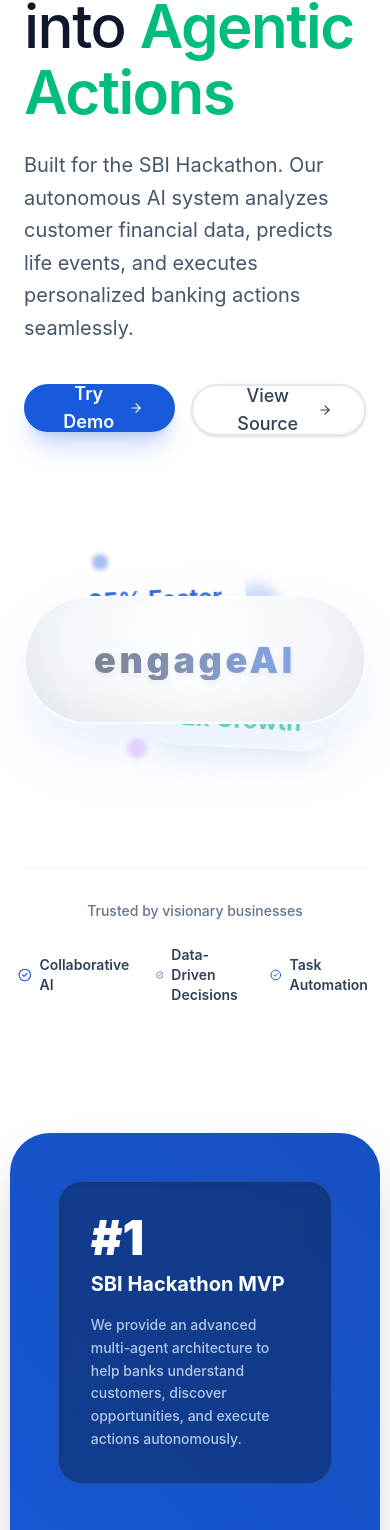
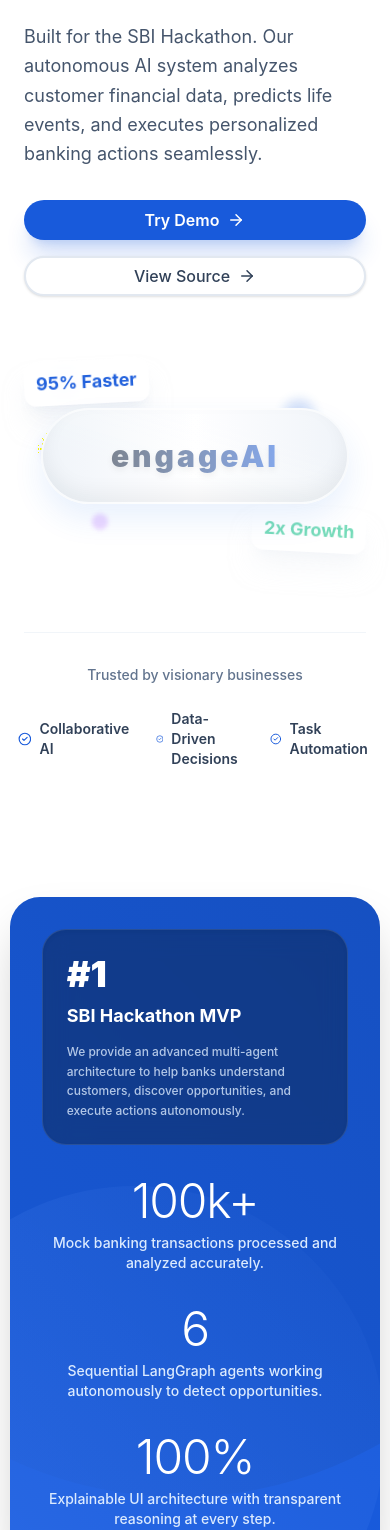
Before and after one commit to aaravgupta0202/engageAI, a React (Vite) app in the folder frontend/: page / in a window 390 px wide. Shown: the part 381-1911 px from the top of the page. Built offline with nearby package versions, Linux system fonts and the light colour scheme.

Commit message:
Fix mobile responsive layouts across Landing page

```diff
--- a/frontend/src/pages/Landing.tsx
+++ b/frontend/src/pages/Landing.tsx
@@ -16,8 +16,8 @@
           <span onClick={() => window.open('https://github.com/aaravgupta0202', '_blank')} className="cursor-pointer hover:text-sbi-blue transition-colors">GitHub Repo</span>
           <span onClick={() => window.open('https://aarav-cc.netlify.app/', '_blank')} className="cursor-pointer hover:text-sbi-blue transition-colors">Contact Us</span>
         </div>
-        <Button onClick={() => onNavigate('generator')} className="rounded-full bg-sbi-blue hover:bg-sbi-navy text-white px-6 font-semibold shadow-md shadow-sbi-blue/20">
-          Try Demo <ArrowRight size={16} className="ml-2" />
+        <Button onClick={() => onNavigate('generator')} className="rounded-full bg-sbi-blue hover:bg-sbi-navy text-white px-4 md:px-6 py-2 font-semibold shadow-md shadow-sbi-blue/20 text-sm md:text-base">
+          Try Demo <ArrowRight size={16} className="ml-1 md:ml-2" />
         </Button>
       </header>
 
@@ -25,18 +25,18 @@
       <div className="w-full max-w-7xl mx-auto px-6 pt-20 pb-32 relative">
         <div className="grid grid-cols-1 lg:grid-cols-2 gap-16 items-center">
           <div className="max-w-3xl">
-            <h1 className="text-6xl md:text-8xl font-medium tracking-tight text-slate-900 mb-6 leading-[1.1]">
+            <h1 className="text-5xl sm:text-6xl md:text-8xl font-medium tracking-tight text-slate-900 mb-4 md:mb-6 leading-[1.1]">
               Turn Banking Data<br />
               into <span className="text-emerald-500 font-semibold">Agentic Actions</span>
             </h1>
-            <p className="text-xl text-slate-600 mb-10 max-w-xl leading-relaxed">
+            <p className="text-lg md:text-xl text-slate-600 mb-8 md:mb-10 max-w-xl leading-relaxed">
               Built for the SBI Hackathon. Our autonomous AI system analyzes customer financial data, predicts life events, and executes personalized banking actions seamlessly.
             </p>
-            <div className="flex space-x-4">
-              <Button onClick={() => onNavigate('generator')} className="rounded-full bg-sbi-blue hover:bg-[#185ADB] text-white px-8 py-6 shadow-xl shadow-sbi-blue/20 text-lg font-semibold flex items-center">
+            <div className="flex flex-col sm:flex-row space-y-4 sm:space-y-0 sm:space-x-4 w-full sm:w-auto">
+              <Button onClick={() => onNavigate('generator')} className="rounded-full bg-sbi-blue hover:bg-[#185ADB] text-white px-8 py-4 sm:py-6 shadow-xl shadow-sbi-blue/20 text-base sm:text-lg font-semibold flex items-center justify-center w-full sm:w-auto">
                 Try Demo <ArrowRight size={18} className="ml-2" />
               </Button>
-              <Button variant="outline" onClick={() => window.open('https://github.com/aaravgupta0202/engageAI', '_blank')} className="rounded-full bg-white border-2 border-slate-200 text-slate-700 hover:bg-slate-50 hover:text-slate-900 px-8 py-6 text-lg font-medium flex items-center shadow-sm">
+              <Button variant="outline" onClick={() => window.open('https://github.com/aaravgupta0202/engageAI', '_blank')} className="rounded-full bg-white border-2 border-slate-200 text-slate-700 hover:bg-slate-50 hover:text-slate-900 px-8 py-4 sm:py-6 text-base sm:text-lg font-medium flex items-center justify-center shadow-sm w-full sm:w-auto">
                 View Source <ArrowRight size={18} className="ml-2" />
               </Button>
             </div>
@@ -75,29 +75,29 @@
         </div>
 
         {/* Abstract Infinity/Glass Graphic area */}
-        <div className="mt-24 relative w-full h-64 md:h-96 flex items-center justify-center">
+        <div className="mt-16 md:mt-24 relative w-full h-48 sm:h-64 md:h-96 flex items-center justify-center">
 
           {/* Glass Particles */}
           <div className="absolute inset-0 pointer-events-none overflow-visible">
-            <div className="absolute top-[10%] left-[20%] w-4 h-4 rounded-full bg-sbi-blue/40 blur-[2px] animate-bounce" style={{animationDuration: '3s'}}></div>
-            <div className="absolute top-[40%] left-[10%] w-8 h-8 rounded-full bg-indigo-500/30 blur-[4px] animate-pulse" style={{animationDuration: '4s'}}></div>
-            <div className="absolute top-[60%] right-[15%] w-6 h-6 rounded-full bg-emerald-400/40 blur-[3px] animate-bounce" style={{animationDuration: '5s', animationDelay: '1s'}}></div>
-            <div className="absolute top-[20%] right-[25%] w-12 h-12 rounded-full bg-sbi-blue/20 blur-[6px] animate-pulse" style={{animationDuration: '6s'}}></div>
-            <div className="absolute bottom-[10%] left-[30%] w-5 h-5 rounded-full bg-purple-400/30 blur-[2px] animate-bounce" style={{animationDuration: '4.5s', animationDelay: '0.5s'}}></div>
+            <div className="absolute top-[10%] left-[10%] sm:left-[20%] w-3 sm:w-4 h-3 sm:h-4 rounded-full bg-sbi-blue/40 blur-[2px] animate-bounce" style={{animationDuration: '3s'}}></div>
+            <div className="absolute top-[40%] left-[5%] sm:left-[10%] w-6 sm:w-8 h-6 sm:h-8 rounded-full bg-indigo-500/30 blur-[4px] animate-pulse" style={{animationDuration: '4s'}}></div>
+            <div className="absolute top-[60%] right-[10%] sm:right-[15%] w-5 sm:w-6 h-5 sm:h-6 rounded-full bg-emerald-400/40 blur-[3px] animate-bounce" style={{animationDuration: '5s', animationDelay: '1s'}}></div>
+            <div className="absolute top-[20%] right-[15%] sm:right-[25%] w-8 sm:w-12 h-8 sm:h-12 rounded-full bg-sbi-blue/20 blur-[6px] animate-pulse" style={{animationDuration: '6s'}}></div>
+            <div className="absolute bottom-[10%] left-[20%] sm:left-[30%] w-4 sm:w-5 h-4 sm:h-5 rounded-full bg-purple-400/30 blur-[2px] animate-bounce" style={{animationDuration: '4.5s', animationDelay: '0.5s'}}></div>
           </div>
           {/* Abstract Floating UI Elements */}
-          <div className="absolute top-10 left-10 text-sbi-blue font-bold text-2xl md:text-3xl bg-white/80 backdrop-blur-md px-6 py-3 rounded-2xl shadow-xl shadow-slate-200/50 transform -rotate-3 animate-pulse">
+          <div className="absolute top-0 sm:top-10 left-0 sm:left-10 text-sbi-blue font-bold text-lg sm:text-2xl md:text-3xl bg-white/80 backdrop-blur-md px-3 sm:px-6 py-2 sm:py-3 rounded-xl sm:rounded-2xl shadow-xl shadow-slate-200/50 transform -rotate-3 animate-pulse">
             95% Faster
           </div>
-          <div className="absolute bottom-10 right-10 text-emerald-500 font-bold text-2xl md:text-3xl bg-white/80 backdrop-blur-md px-6 py-3 rounded-2xl shadow-xl shadow-slate-200/50 transform rotate-3 animate-pulse" style={{animationDelay: '1s'}}>
+          <div className="absolute bottom-0 sm:bottom-10 right-0 sm:right-10 text-emerald-500 font-bold text-lg sm:text-2xl md:text-3xl bg-white/80 backdrop-blur-md px-3 sm:px-6 py-2 sm:py-3 rounded-xl sm:rounded-2xl shadow-xl shadow-slate-200/50 transform rotate-3 animate-pulse" style={{animationDelay: '1s'}}>
             2x Growth
           </div>
 
           {/* The Central Shape (simulating the glossy 3D shape from the mockup) */}
-          <div className="w-full max-w-3xl h-32 md:h-48 rounded-full bg-gradient-to-r from-slate-100 via-white to-slate-100 shadow-[inset_0_-20px_40px_rgba(0,0,0,0.05),0_30px_60px_rgba(40,116,240,0.1)] border-2 border-white/50 relative overflow-hidden backdrop-blur-3xl flex items-center justify-center group cursor-default transition-all duration-700 hover:shadow-[inset_0_-20px_40px_rgba(0,0,0,0.05),0_30px_60px_rgba(40,116,240,0.2)]">
+          <div className="w-full max-w-[90%] sm:max-w-3xl h-24 sm:h-32 md:h-48 rounded-full bg-gradient-to-r from-slate-100 via-white to-slate-100 shadow-[inset_0_-10px_20px_rgba(0,0,0,0.05),0_15px_30px_rgba(40,116,240,0.1)] md:shadow-[inset_0_-20px_40px_rgba(0,0,0,0.05),0_30px_60px_rgba(40,116,240,0.1)] border-2 border-white/50 relative overflow-hidden backdrop-blur-3xl flex items-center justify-center group cursor-default transition-all duration-700 hover:shadow-[inset_0_-20px_40px_rgba(0,0,0,0.05),0_30px_60px_rgba(40,116,240,0.2)]">
              <div className="absolute inset-0 bg-gradient-to-tr from-sbi-blue/10 via-transparent to-indigo-500/10 mix-blend-overlay"></div>
              <div className="absolute w-[200%] h-full bg-[radial-gradient(ellipse_at_center,_var(--tw-gradient-stops))] from-sbi-blue/10 via-transparent to-transparent animate-[spin_8s_linear_infinite] group-hover:animate-[spin_4s_linear_infinite]"></div>
-             <span className="text-4xl sm:text-5xl md:text-7xl font-black bg-clip-text text-transparent bg-gradient-to-r from-[#0A1931] via-[#185ADB] to-[#0A1931] tracking-widest z-10 drop-shadow-md group-hover:scale-110 group-hover:tracking-[0.2em] transition-all duration-700 ease-out bg-[length:200%_auto] animate-[pulse_4s_cubic-bezier(0.4,0,0.6,1)_infinite]">engageAI</span>
+             <span className="text-3xl sm:text-5xl md:text-7xl font-black bg-clip-text text-transparent bg-gradient-to-r from-[#0A1931] via-[#185ADB] to-[#0A1931] tracking-widest z-10 drop-shadow-md group-hover:scale-110 group-hover:tracking-[0.2em] transition-all duration-700 ease-out bg-[length:200%_auto] animate-[pulse_4s_cubic-bezier(0.4,0,0.6,1)_infinite]">engageAI</span>
           </div>
         </div>
 
@@ -113,29 +113,29 @@
       </div>
 
       {/* Massive Blue Statistics Banner */}
-      <div id="stats" className="w-full max-w-[95%] mx-auto bg-[#185ADB] rounded-[40px] p-12 md:p-20 text-white shadow-2xl relative overflow-hidden mb-32">
+      <div id="stats" className="w-full max-w-[95%] mx-auto bg-[#185ADB] rounded-[30px] md:rounded-[40px] p-8 md:p-12 lg:p-20 text-white shadow-2xl relative overflow-hidden mb-20 md:mb-32">
         <div className="absolute top-0 right-0 w-[800px] h-[800px] bg-gradient-to-bl from-[#0A1931]/20 to-transparent rounded-full -translate-y-1/4 translate-x-1/4 pointer-events-none"></div>
         <div className="absolute bottom-0 left-0 w-[500px] h-[500px] bg-gradient-to-tr from-[#5E95FF]/30 to-transparent rounded-full translate-y-1/4 -translate-x-1/4 pointer-events-none"></div>
 
-        <div className="relative z-10 grid grid-cols-1 md:grid-cols-4 gap-12 md:gap-8 items-start">
-          <div className="bg-[#0A1931]/40 backdrop-blur-md p-8 rounded-3xl border border-white/10 md:col-span-1 h-full shadow-inner">
-            <div className="text-5xl font-black mb-2">#1</div>
-            <div className="text-xl font-bold mb-4">SBI Hackathon MVP</div>
-            <p className="text-sm text-blue-100/80 leading-relaxed font-medium">
+        <div className="relative z-10 grid grid-cols-1 md:grid-cols-4 gap-8 md:gap-12 items-start">
+          <div className="bg-[#0A1931]/40 backdrop-blur-md p-6 md:p-8 rounded-3xl border border-white/10 md:col-span-1 h-full shadow-inner">
+            <div className="text-4xl md:text-5xl font-black mb-2">#1</div>
+            <div className="text-lg md:text-xl font-bold mb-3 md:mb-4">SBI Hackathon MVP</div>
+            <p className="text-xs md:text-sm text-blue-100/80 leading-relaxed font-medium">
               We provide an advanced multi-agent architecture to help banks understand customers, discover opportunities, and execute actions autonomously.
             </p>
           </div>
-          <div className="flex flex-col justify-center h-full">
-            <div className="text-5xl md:text-6xl font-light tracking-tight mb-3">100k+</div>
-            <p className="text-blue-100 font-medium text-sm md:text-base pr-8">Mock banking transactions processed and analyzed accurately.</p>
+          <div className="flex flex-col justify-center h-full text-center md:text-left">
+            <div className="text-5xl md:text-6xl font-light tracking-tight mb-2 md:mb-3">100k+</div>
+            <p className="text-blue-100 font-medium text-sm md:text-base md:pr-8">Mock banking transactions processed and analyzed accurately.</p>
           </div>
-          <div className="flex flex-col justify-center h-full">
-            <div className="text-5xl md:text-6xl font-light tracking-tight mb-3">6</div>
-            <p className="text-blue-100 font-medium text-sm md:text-base pr-8">Sequential LangGraph agents working autonomously to detect opportunities.</p>
+          <div className="flex flex-col justify-center h-full text-center md:text-left">
+            <div className="text-5xl md:text-6xl font-light tracking-tight mb-2 md:mb-3">6</div>
+            <p className="text-blue-100 font-medium text-sm md:text-base md:pr-8">Sequential LangGraph agents working autonomously to detect opportunities.</p>
           </div>
-          <div className="flex flex-col justify-center h-full">
-            <div className="text-5xl md:text-6xl font-light tracking-tight mb-3">100%</div>
-            <p className="text-blue-100 font-medium text-sm md:text-base pr-8">Explainable UI architecture with transparent reasoning at every step.</p>
+          <div className="flex flex-col justify-center h-full text-center md:text-left">
+            <div className="text-5xl md:text-6xl font-light tracking-tight mb-2 md:mb-3">100%</div>
+            <p className="text-blue-100 font-medium text-sm md:text-base md:pr-8">Explainable UI architecture with transparent reasoning at every step.</p>
           </div>
         </div>
       </div>
@@ -156,9 +156,9 @@
           <div className="md:col-span-7 space-y-16">
 
             {/* Capability 1 */}
-            <div className="flex items-start">
-              <div className="w-16 h-16 shrink-0 bg-blue-50 text-sbi-blue rounded-full flex items-center justify-center mr-8">
-                <Search size={32} strokeWidth={1.5} />
+            <div className="flex flex-col sm:flex-row items-start">
+              <div className="w-12 h-12 sm:w-16 sm:h-16 shrink-0 bg-blue-50 text-sbi-blue rounded-full flex items-center justify-center mb-4 sm:mb-0 sm:mr-8">
+                <Search size={24} className="sm:w-8 sm:h-8" strokeWidth={1.5} />
               </div>
               <div>
                 <h3 className="text-2xl font-bold text-slate-900 mb-3">Customer Insights</h3>
@@ -172,9 +172,9 @@
             </div>
 
             {/* Capability 2 */}
-            <div className="flex items-start">
-              <div className="w-16 h-16 shrink-0 bg-indigo-50 text-indigo-500 rounded-full flex items-center justify-center mr-8">
-                <Bot size={32} strokeWidth={1.5} />
+            <div className="flex flex-col sm:flex-row items-start">
+              <div className="w-12 h-12 sm:w-16 sm:h-16 shrink-0 bg-indigo-50 text-indigo-500 rounded-full flex items-center justify-center mb-4 sm:mb-0 sm:mr-8">
+                <Bot size={24} className="sm:w-8 sm:h-8" strokeWidth={1.5} />
               </div>
               <div>
                 <h3 className="text-2xl font-bold text-slate-900 mb-3">Autonomous Agents</h3>
@@ -188,9 +188,9 @@
             </div>
 
             {/* Capability 3 */}
-            <div className="flex items-start">
-              <div className="w-16 h-16 shrink-0 bg-emerald-50 text-emerald-500 rounded-full flex items-center justify-center mr-8">
-                <Link size={32} strokeWidth={1.5} />
+            <div className="flex flex-col sm:flex-row items-start">
+              <div className="w-12 h-12 sm:w-16 sm:h-16 shrink-0 bg-emerald-50 text-emerald-500 rounded-full flex items-center justify-center mb-4 sm:mb-0 sm:mr-8">
+                <Link size={24} className="sm:w-8 sm:h-8" strokeWidth={1.5} />
               </div>
               <div>
                 <h3 className="text-2xl font-bold text-slate-900 mb-3">Explainable Integration</h3>
```
